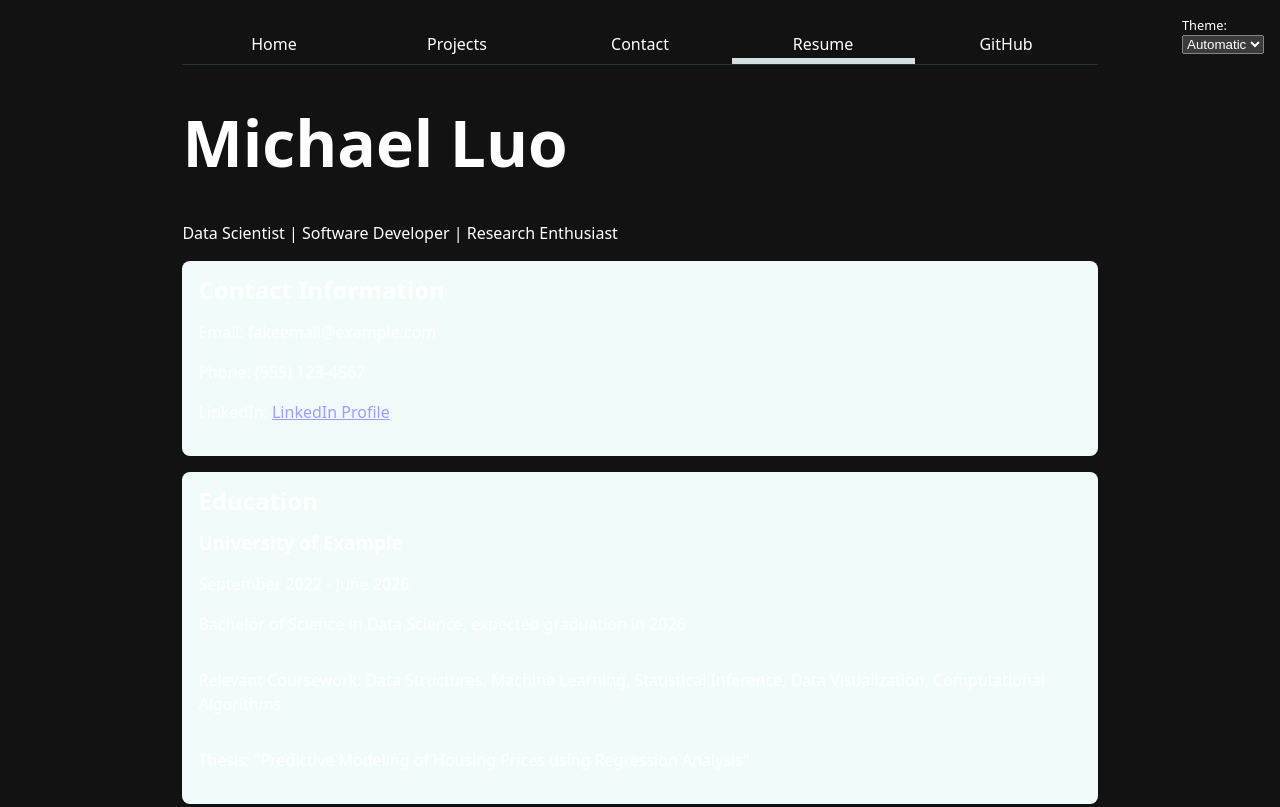
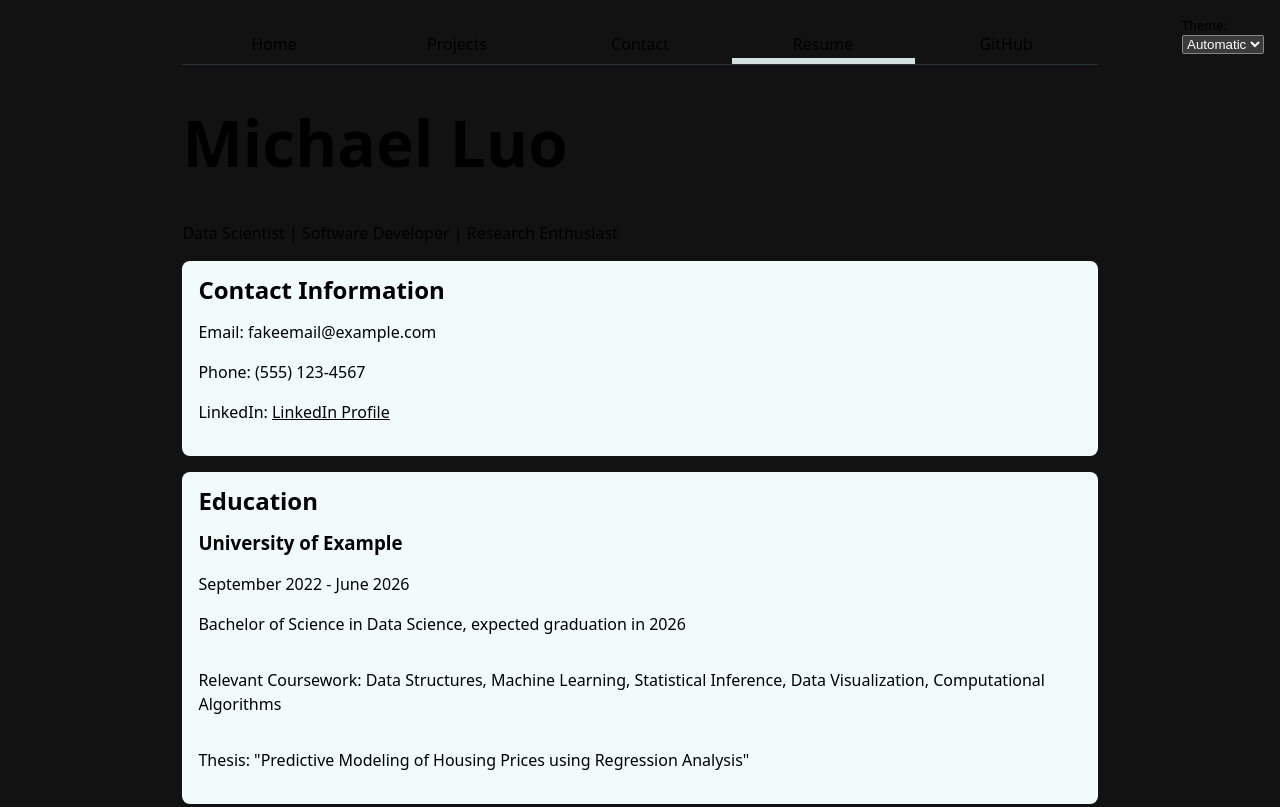
Before and after one commit to MichaelLuo123/portfolio, a plain HTML site: page cv.html in a window 1280 px wide. Shown: the top 807 px of the page. Drawn offline with Linux system fonts and the dark colour scheme.

Commit message:
Update style.css

```diff
--- a/style.css
+++ b/style.css
@@ -103,3 +103,17 @@ section {
   font-size: 80%;
   font-family: inherit;
 }
+
+@media (prefers-color-scheme: dark) {
+  body {
+    color: black; /* Make all default text black */
+  }
+
+  section {
+    background-color: oklch(98% 0.01 200); /* Keep background light */
+  }
+
+  a {
+    color: black; /* Make links readable too */
+  }
+}
```
